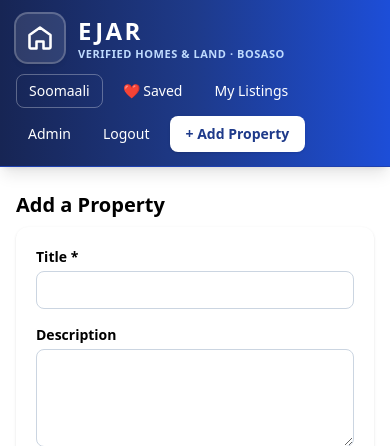
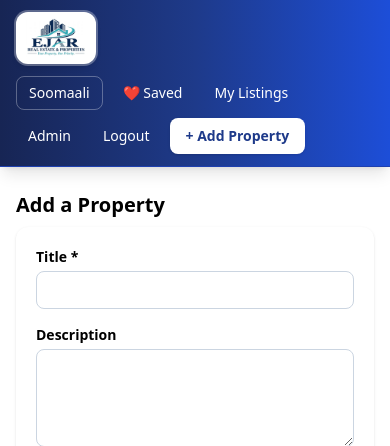
Before and after one commit to amiinabdalla/Bosaso_real_state-, a Flask app: page /add in a window 390 px wide. Shown: the top 446 px of the page. Run offline with Flask 3, Linux system fonts and the light colour scheme; the visitor is signed in with stand-in values (Sample User, id 1); data comes from the database, SQL or seed files in the repository; some libraries are stand-ins or nearby versions.

Commit message:
Update header logo and text in base.html

```diff
--- a/templates/base.html
+++ b/templates/base.html
@@ -18,18 +18,18 @@
   <script src="https://cdn.tailwindcss.com"></script>
   {% block head %}{% endblock %}
 <header class="bg-gradient-to-r from-blue-950 via-blue-900 to-blue-700 text-white shadow-lg border-b border-blue-800">
-    <div class="max-w-7xl mx-auto px-4 py-3.5 flex flex-wrap items-center justify-between gap-3">
+    <div class="max-w-7xl mx-auto px-4 py-3 flex flex-wrap items-center justify-between gap-3">
 
-      <!-- Brand-ka EJAR oo keliya -->
+      <!-- Logo-ga Cusub ee EJAR -->
       <a href="{{ url_for('index') }}" class="flex items-center gap-3.5 group">
-        <div class="w-12 h-12 rounded-xl bg-white/10 ring-2 ring-white/30 flex items-center justify-center shadow-md group-hover:bg-white/20 transition duration-300">
-          <svg class="w-7 h-7 text-white" viewBox="0 0 24 24" fill="none" stroke="currentColor" stroke-width="2.2" stroke-linecap="round" stroke-linejoin="round">
-            <path d="M3 9.5L12 3l9 6.5V20a1 1 0 0 1-1 1h-5v-6H9v6H4a1 1 0 0 1-1-1V9.5z"/>
-          </svg>
+        <!-- Sanduuq cad oo sawirka si fiican u soo saaraya -->
+        <div class="bg-white rounded-xl px-2.5 py-1.5 shadow-md ring-2 ring-white/30 group-hover:scale-105 transition duration-200 flex items-center justify-center">
+          <img src="{{ url_for('static', filename='ejar-logo.jpg') }}" alt="EJAR Real Estate" class="h-10 w-auto object-contain">
         </div>
-        <div class="leading-tight">
-          <span class="block text-2xl font-black tracking-widest uppercase text-white font-sans">EJAR</span>
-          <span class="block text-[11px] font-semibold text-blue-200 tracking-wider uppercase">Verified Homes & Land · Bosaso</span>
+
+        <div class="leading-tight hidden sm:block">
+          <span class="block text-xl font-black tracking-widest uppercase text-white">EJAR</span>
+          <span class="block text-[11px] font-medium text-blue-200 tracking-wide">Your Property, Our Priority · Bosaso</span>
         </div>
       </a>
 
```
